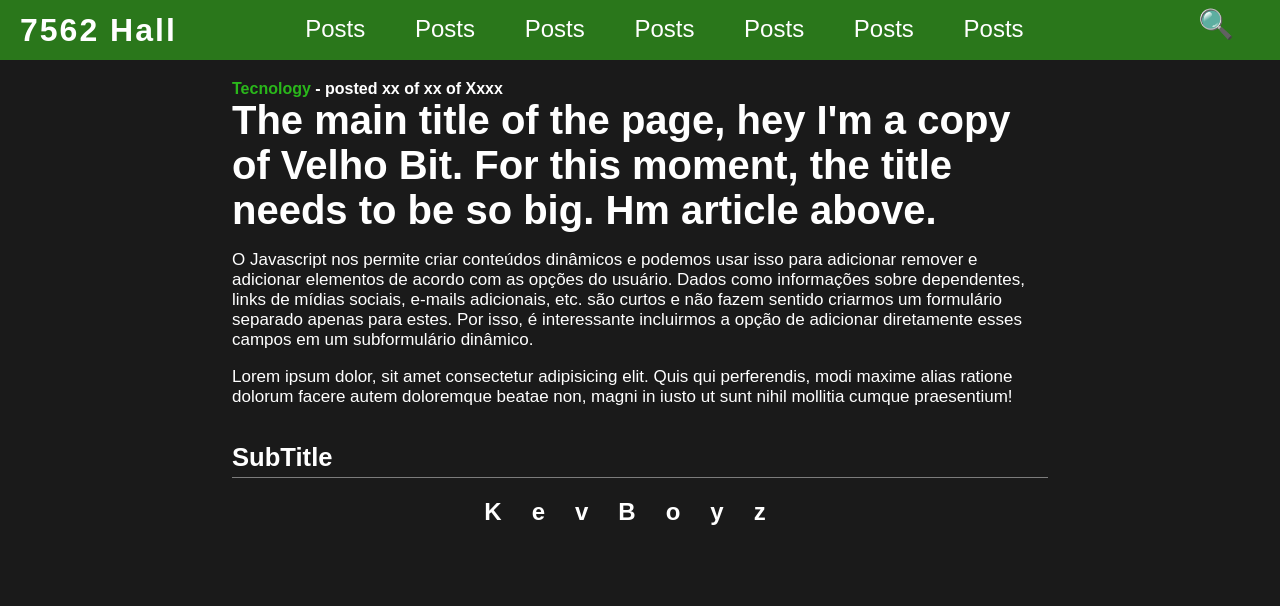
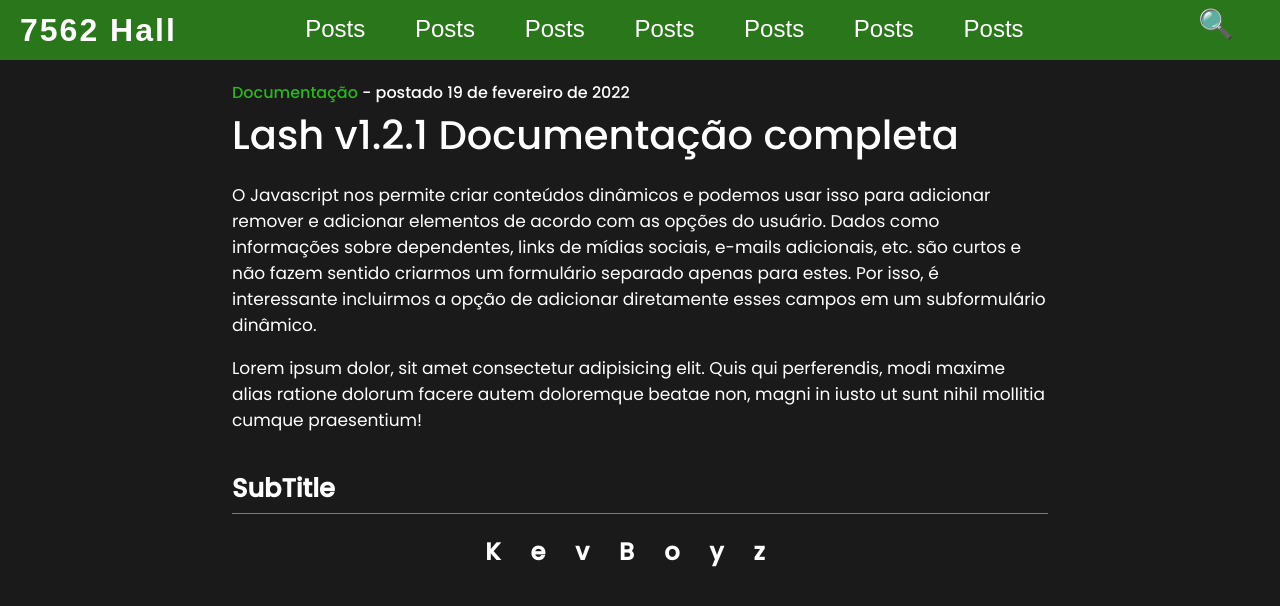
Before and after one commit to KevBoyz/7562Hall, a plain HTML site: page sub-pages/article-model/index.html in a window 1280 px wide. Drawn offline with Linux system fonts and the light colour scheme; files whose address does not match are found by name.

Commit message:
sub-page model optimized

```diff
--- a/sub-pages/article-model/index.html
+++ b/sub-pages/article-model/index.html
@@ -4,6 +4,9 @@
     <meta charset="UTF-8">
     <meta http-equiv="X-UA-Compatible" content="IE=edge">
     <meta name="viewport" content="width=device-width, initial-scale=1.0">
+    <link rel="preconnect" href="https://fonts.googleapis.com">
+    <link rel="preconnect" href="https://fonts.gstatic.com" crossorigin>
+    <link href="https://fonts.googleapis.com/css2?family=Lobster&family=Poppins:wght@300;400;500&family=Roboto&family=Rowdies&display=swap" rel="stylesheet">
     <link rel="stylesheet" href="style.css">
     <title>article</title>
 </head>
@@ -44,10 +47,9 @@
     <main class="wrap">
         <article id="article">
             <div id="article-main-header">
-                <h2><a href="">Tecnology</a> - posted xx of xx of Xxxx</h2>
+                <h2><a href="">Documentação</a> - postado 19 de fevereiro de 2022</h2>
                 <h1>
-                    The main title of the page, hey I'm a copy of Velho Bit.
-                    For this moment, the title needs to be so big. Hm article above.
+                    Lash v1.2.1 Documentação completa
                 </h1>
             </div>
             <div id="main-content">
--- a/sub-pages/article-model/style.css
+++ b/sub-pages/article-model/style.css
@@ -24,13 +24,14 @@
     }
 }
 body{
-    font-family: sans-serif;
+    font-family: 'Poppins', sans-serif;
     background-color: #1a1a1a;
     color: white;
 }
 html, div{display: block;}
 main{margin-top: 80px;}
 header{
+    font-family: Arial, sans-serif;
     display: flex;
     position: fixed;
     height: 60px;
@@ -146,10 +147,12 @@ footer h2{
 #article-main-header h2{
     margin:0;
     font-size: 1em;
+    font-weight: 500;
 }
 #article-main-header h1{
     margin:0;
     font-size: 2.5em;
+    font-weight: 500;
 }
 #main-content p{
     margin: 1em 0 0;
```
